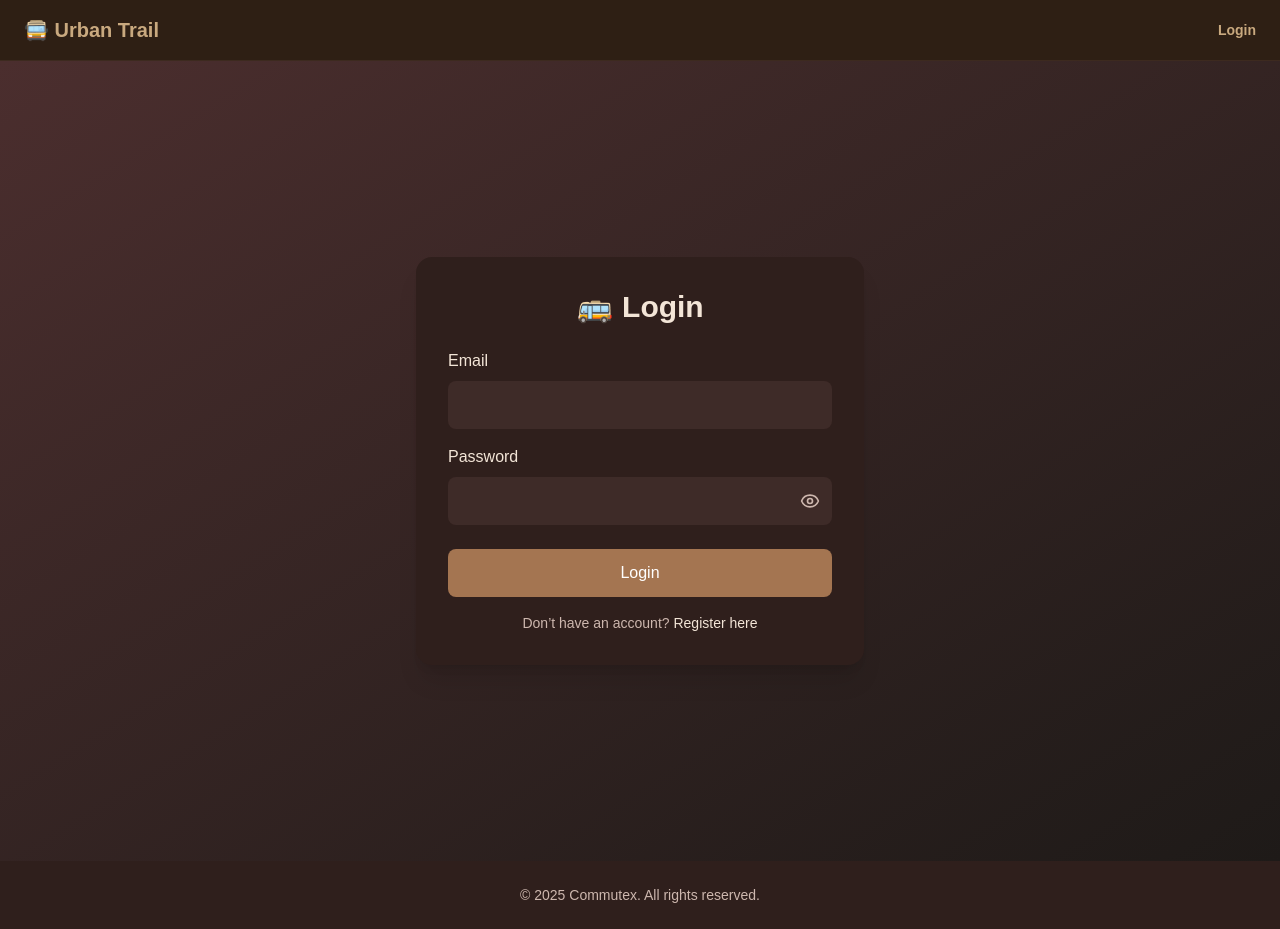
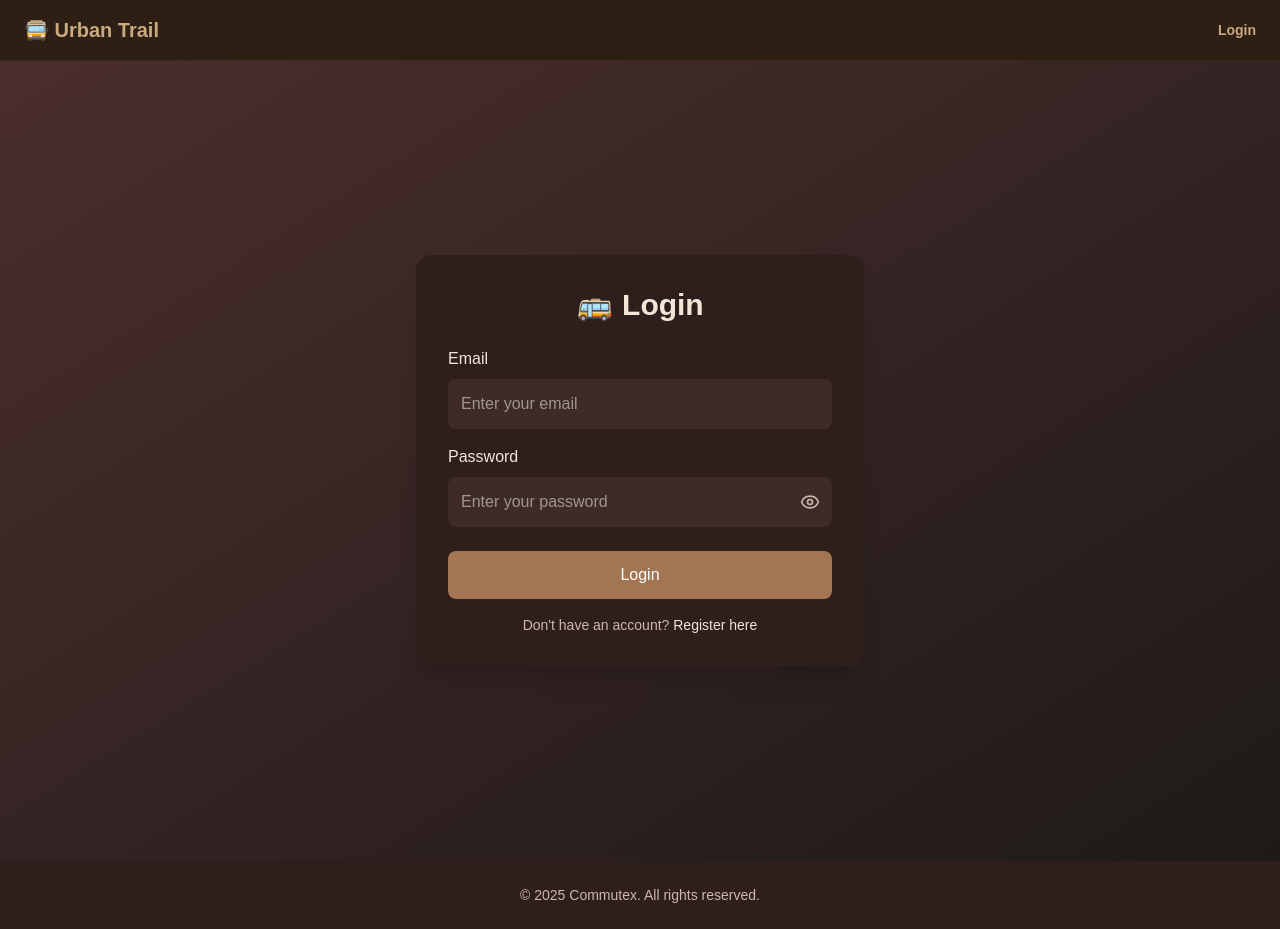
Before and after one commit to abishek1740P/asme-real-time-bus-tracker-hackathon, a Next.js app in the folder frontend/: page /login in a window 1280 px wide. Built offline with nearby package versions, Linux system fonts and the light colour scheme; no server answers.

Commit message:
feat : added the react-hooks-form

```diff
--- a/frontend/package.json
+++ b/frontend/package.json
@@ -28,6 +28,7 @@
     "qrcode.react": "^4.2.0",
     "react": "^19.0.0",
     "react-dom": "^19.0.0",
+    "react-hook-form": "^7.65.0",
     "react-hot-toast": "^2.5.2",
     "react-icons": "^5.5.0",
     "react-leaflet": "^5.0.0",
--- a/frontend/src/app/login/page.js
+++ b/frontend/src/app/login/page.js
@@ -7,20 +7,36 @@ import { Eye, EyeOff } from "lucide-react";
 import Link from "next/link";
 import toast from "react-hot-toast";
 import CustomToast from "@/components/CustomToast";
+import { useForm } from "react-hook-form";
 
 export default function LoginPage() {
   const { login, user } = useAuth();
   const router = useRouter();
-
-  const [email, setEmail] = useState("");
-  const [password, setPassword] = useState("");
   const [showPassword, setShowPassword] = useState(false);
-
-  // 👇 Track if the user just logged in
   const justLoggedIn = useRef(false);
 
+  const {
+    register,
+    handleSubmit,
+    formState: { errors, isSubmitting },
+    setValue,
+    watch,
+  } = useForm({
+    defaultValues: {
+      email: "",
+      password: "",
+    },
+  });
+
+  // Load saved credentials from localStorage
   useEffect(() => {
-    // Only show "Already logged in!" on page load / refresh
+    const savedEmail = localStorage.getItem("savedEmail");
+    if (savedEmail) {
+      setValue("email", savedEmail);
+    }
+  }, [setValue]);
+
+  useEffect(() => {
     if (user && !justLoggedIn.current) {
       toast.custom(() => (
         <CustomToast type="info" message="Already logged in!" />
@@ -37,71 +53,139 @@ export default function LoginPage() {
 
       router.push(redirectPath);
     }
-    // eslint-disable-next-line react-hooks/exhaustive-deps
-  }, [user]);
+  }, [user, router]);
 
-  const handleSubmit = async (e) => {
-    e.preventDefault();
+  const onSubmit = async (data) => {
     try {
-      justLoggedIn.current = true; // ✅ mark before login
-      await login(email, password);
+      justLoggedIn.current = true;
+
+      // Save email to localStorage for autofill
+      if (data.email) {
+        localStorage.setItem("savedEmail", data.email);
+      }
+
+      await login(data.email, data.password);
       toast.custom(() => (
         <CustomToast type="success" message="Login successful!" />
       ));
     } catch (err) {
-      justLoggedIn.current = false; // reset if login fails
+      justLoggedIn.current = false;
       const msg = err?.message || "Login failed";
       toast.custom(() => <CustomToast type="error" message={msg} />);
     }
   };
 
   return (
-    <div className="min-h-screen bg-gradient-to-br from-[#4B2E2E] to-[#1E1A18] flex items-center justify-center">
+    <div className="min-h-screen bg-gradient-to-br from-[#4B2E2E] to-[#1E1A18] flex items-center justify-center p-4">
       <form
-        onSubmit={handleSubmit}
+        onSubmit={handleSubmit(onSubmit)}
         className="bg-[#2F1F1C] text-white p-8 rounded-2xl shadow-xl w-full max-w-md"
       >
         <h2 className="text-3xl font-semibold text-center mb-6 text-[#F3E5D7]">
           🚌 Login
         </h2>
 
-        <label className="block mb-2 text-[#F3E5D7]">Email</label>
+        {/* Email Field */}
+        <div className="mb-4">
+          <label htmlFor="email" className="block mb-2 text-[#F3E5D7]">
+            Email
+          </label>
           <input
+            id="email"
             type="email"
-          className="w-full p-3 mb-4 rounded-lg bg-[#3E2B28] text-white focus:outline-none"
-          value={email}
-          onChange={(e) => setEmail(e.target.value)}
-          required
+            autoComplete="email"
+            className={`w-full p-3 rounded-lg bg-[#3E2B28] text-white focus:outline-none focus:ring-2 focus:ring-[#A47551] border ${
+              errors.email ? "border-red-500" : "border-transparent"
+            }`}
+            placeholder="Enter your email"
+            {...register("email", {
+              required: "Email is required",
+              pattern: {
+                value: /^[A-Z0-9._%+-]+@[A-Z0-9.-]+\.[A-Z]{2,}$/i,
+                message: "Invalid email address",
+              },
+            })}
           />
+          {errors.email && (
+            <p className="text-red-400 text-sm mt-1">{errors.email.message}</p>
+          )}
+        </div>
 
-        <label className="block mb-2 text-[#F3E5D7]">Password</label>
+        {/* Password Field */}
+        <div className="mb-6">
+          <label htmlFor="password" className="block mb-2 text-[#F3E5D7]">
+            Password
+          </label>
           <div className="relative">
             <input
+              id="password"
               type={showPassword ? "text" : "password"}
-            className="w-full p-3 pr-10 rounded-lg bg-[#3E2B28] text-white focus:outline-none"
-            value={password}
-            onChange={(e) => setPassword(e.target.value)}
-            required
+              autoComplete="current-password"
+              className={`w-full p-3 pr-10 rounded-lg bg-[#3E2B28] text-white focus:outline-none focus:ring-2 focus:ring-[#A47551] border ${
+                errors.password ? "border-red-500" : "border-transparent"
+              }`}
+              placeholder="Enter your password"
+              {...register("password", {
+                required: "Password is required",
+                minLength: {
+                  value: 6,
+                  message: "Password must be at least 6 characters",
+                },
+              })}
             />
             <button
               type="button"
               onClick={() => setShowPassword(!showPassword)}
-            className="absolute right-3 top-1/2 transform -translate-y-1/2 text-[#CDB7AE] hover:text-white"
+              className="absolute right-3 top-1/2 transform -translate-y-1/2 text-[#CDB7AE] hover:text-white transition-colors"
             >
               {showPassword ? <EyeOff size={20} /> : <Eye size={20} />}
             </button>
           </div>
+          {errors.password && (
+            <p className="text-red-400 text-sm mt-1">
+              {errors.password.message}
+            </p>
+          )}
+        </div>
 
+        {/* Remember Me Checkbox */}
+        {/* <div className="flex items-center mb-4">
+          <input
+            id="remember"
+            type="checkbox"
+            className="w-4 h-4 text-[#A47551] bg-[#3E2B28] border-[#5D4037] rounded focus:ring-[#A47551] focus:ring-2"
+            onChange={(e) => {
+              if (e.target.checked) {
+                const email = watch("email");
+                if (email) {
+                  localStorage.setItem("savedEmail", email);
+                }
+              } else {
+                localStorage.removeItem("savedEmail");
+              }
+            }}
+          />
+          <label htmlFor="remember" className="ml-2 text-sm text-[#CDB7AE]">
+            Remember my email
+          </label>
+        </div> */}
+
+        {/* Submit Button */}
         <button
           type="submit"
-          className="w-full bg-[#A47551] hover:bg-[#8E6042] text-white py-3 mt-6 rounded-lg transition-all"
+          disabled={isSubmitting}
+          className="w-full bg-[#A47551] hover:bg-[#8E6042] disabled:bg-[#5D4037] disabled:cursor-not-allowed text-white py-3 rounded-lg transition-all duration-200 font-medium"
         >
-          Login
+          {isSubmitting ? "Logging in..." : "Login"}
         </button>
 
+        {/* Register Link */}
         <p className="mt-4 text-center text-sm text-[#CDB7AE]">
-          Don’t have an account?{" "}
-          <Link href="/register" className="text-[#F3E5D7] hover:underline">
+          Don't have an account?{" "}
+          <Link
+            href="/register"
+            className="text-[#F3E5D7] hover:underline transition-colors"
+          >
             Register here
           </Link>
         </p>
```
Also changed, not shown: 1 other file (tests, documents, lock files or other folders). Lines whose indentation alone changed are shown as unchanged.
